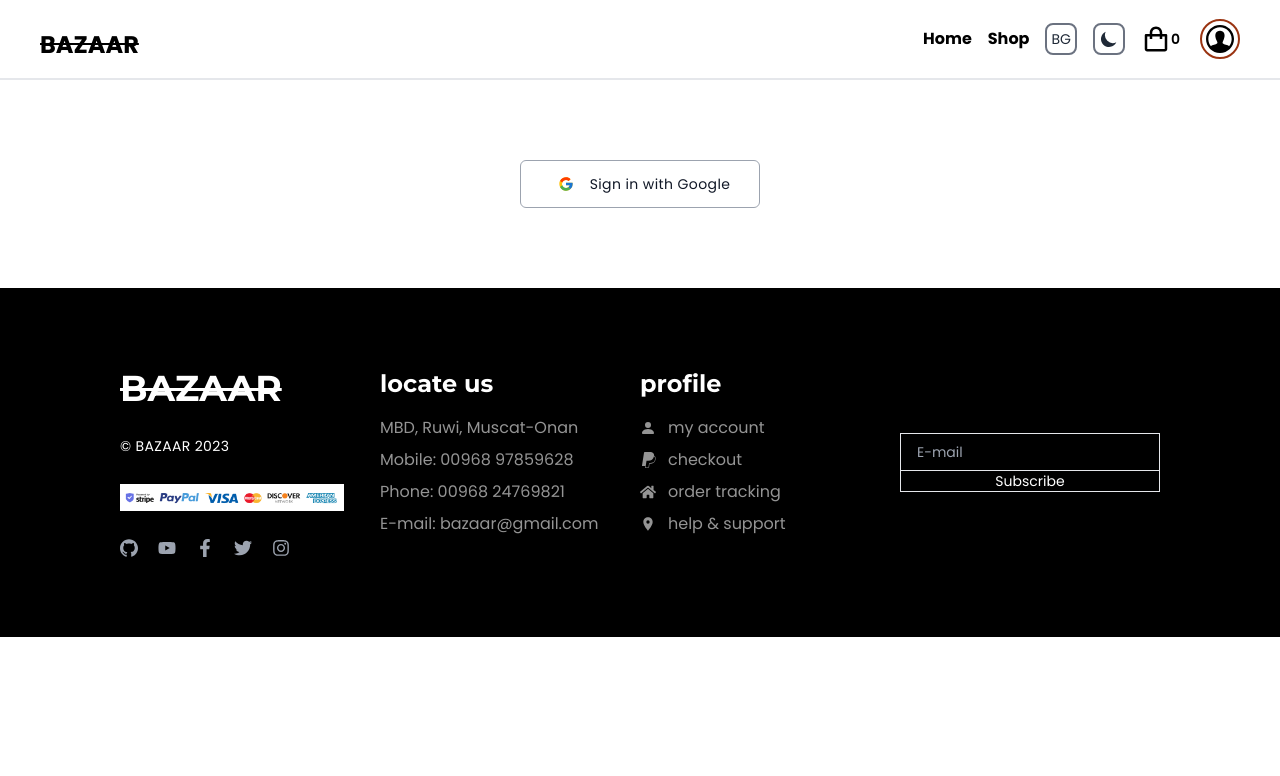
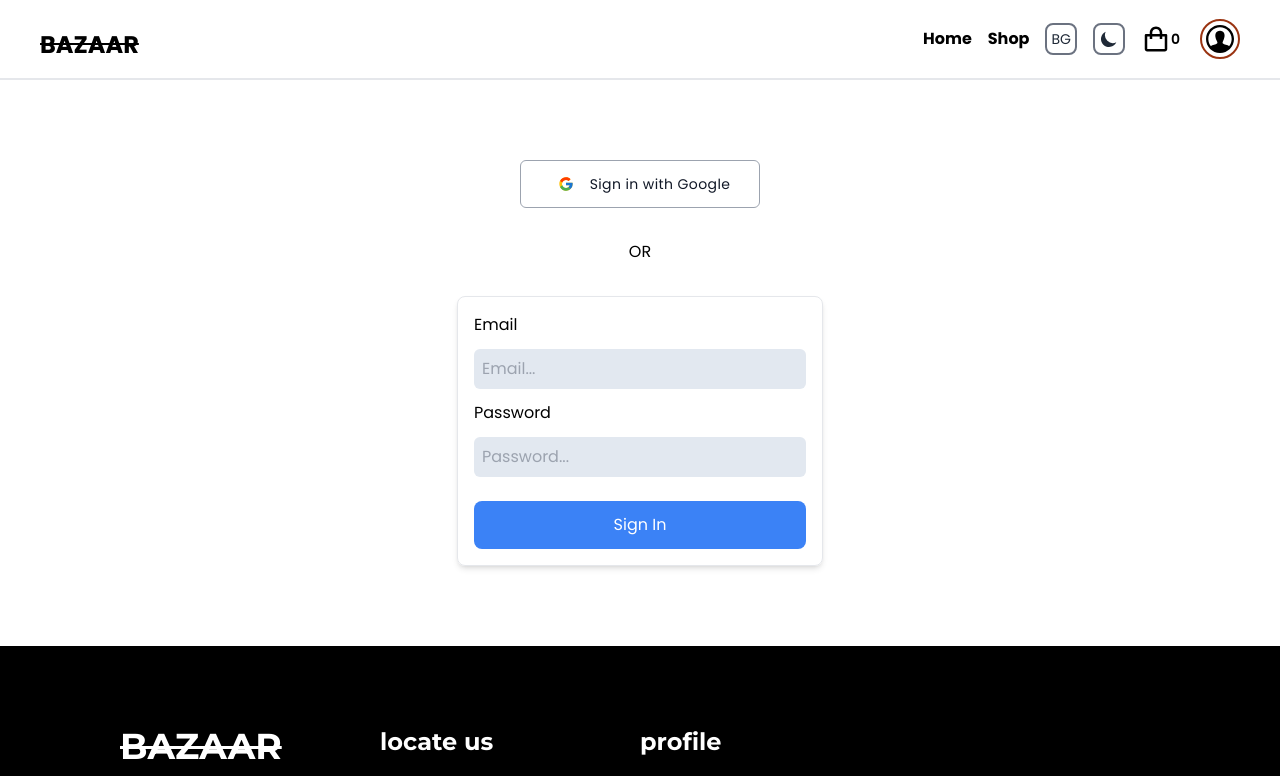
Before and after one commit to Wickedlolz/bazaar, a React (Create React App) app: page /sign-in in a window 1280 px wide. Shown: the top 776 px of the page. Built offline with nearby package versions, Linux system fonts and the light colour scheme; no server answers; the database is empty.

Commit message:
add form and handle sign in with email and pass ✅

```diff
--- a/src/pages/Login.tsx
+++ b/src/pages/Login.tsx
@@ -1,14 +1,18 @@
+import { FormEvent, useState } from 'react';
 import { useNavigate } from 'react-router-dom';
 import { useFirebaseContext } from '../contexts/FirebaseContext';
 import { Helmet } from 'react-helmet-async';
 import { FormattedMessage, useIntl } from 'react-intl';
+import { toast } from 'react-toastify';
 
 import { FcGoogle } from 'react-icons/fc';
 
 const Login = () => {
-    const { signInWithGoogle } = useFirebaseContext();
+    const { signInWithGoogle, signIn } = useFirebaseContext();
     const navigate = useNavigate();
     const intl = useIntl();
+    const [email, setEmail] = useState<string>('');
+    const [password, setPassword] = useState<string>('');
 
     /**
      * Handles the process of user authentication through Google sign-in.
@@ -23,23 +27,77 @@ const Login = () => {
         navigate('/');
     };
 
+    /**
+     * Handles the form submission event.
+     *
+     * @param {FormEvent<HTMLFormElement>} event - The form submission event.
+     */
+    const handleSubmit = async (event: FormEvent<HTMLFormElement>) => {
+        event.preventDefault();
+
+        if (email.length === 0 || password.length === 0) {
+            toast.error('All fields are required!');
+            return;
+        }
+
+        try {
+            await signIn(email, password);
+            navigate('/');
+        } catch (error) {
+            const { message } = error as { message: string };
+            toast.error(message);
+        }
+    };
+
     return (
         <section className="w-full flex flex-col dark-theme items-center justify-center gap-10 py-20">
             <Helmet>
                 <title>
-                    Login {intl.formatMessage({ id: 'page_title' }) || ''}
+                    Sign In {intl.formatMessage({ id: 'page_title' }) || ''}
                 </title>
             </Helmet>
-            <div className="w-full flex items-center justify-center gap-10">
-                <div
+            <div className="w-full flex flex-col items-center justify-center gap-8">
+                <button
                     onClick={handleGoogleLogin}
-                    className="text-base w-60 h-12 tracking-wide border-[1px] border-gray-400 rounded-md flex items-center justify-center gap-2 hover:border-blue-600 cursor-pointer duration-300"
+                    className="text-base w-60 h-12 tracking-wide border-[1px] border-gray-400 rounded-md flex items-center justify-center gap-2 hover:border-blue-600 duration-300"
                 >
                     <FcGoogle className="w-8" />
                     <span className="text-sm text-gray-900 dark:text-white">
                         <FormattedMessage id="auth_sign_in_with_google" />
                     </span>
-                </div>
+                </button>
+                <p>OR</p>
+                <form
+                    onSubmit={handleSubmit}
+                    className="flex flex-col gap-3 border-[1px] rounded-lg shadow-md p-4"
+                >
+                    <label htmlFor="email">Email</label>
+                    <input
+                        className="outline-none bg-slate-200 p-2 rounded-md"
+                        type="email"
+                        name="email"
+                        id="email"
+                        placeholder="Email..."
+                        value={email}
+                        onChange={(event) => setEmail(event.target.value)}
+                    />
+                    <label htmlFor="password">Password</label>
+                    <input
+                        className="outline-none bg-slate-200 p-2 rounded-md"
+                        type="password"
+                        name="password"
+                        id="password"
+                        placeholder="Password..."
+                        value={password}
+                        onChange={(event) => setPassword(event.target.value)}
+                    />
+                    <button
+                        type="submit"
+                        className="bg-blue-500 p-3 rounded-lg text-white hover:bg-blue-400 duration-300 mt-3"
+                    >
+                        Sign In
+                    </button>
+                </form>
             </div>
         </section>
     );
```
